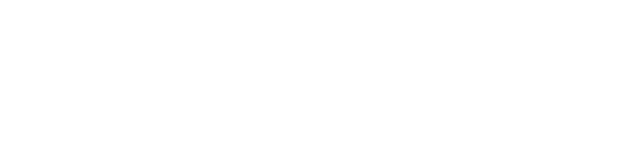
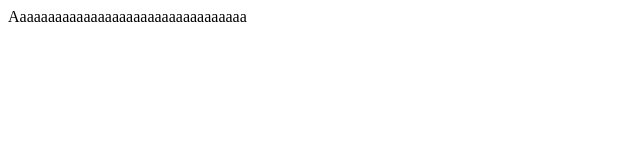
Before and after one commit to ArdeleanAlex/app, a plain HTML site: page index.html in a window 1280 px wide. Shown: the whole page, without its empty margins (0-640 px from the left). Drawn offline with Linux system fonts and the light colour scheme.

Commit message:
Update contend

```diff
--- a/index.html
+++ b/index.html
@@ -7,6 +7,7 @@
     <title>Document</title>
 </head>
 <body>
+    Aaaaaaaaaaaaaaaaaaaaaaaaaaaaaaaaa
 
 </body>
 </html>
```
